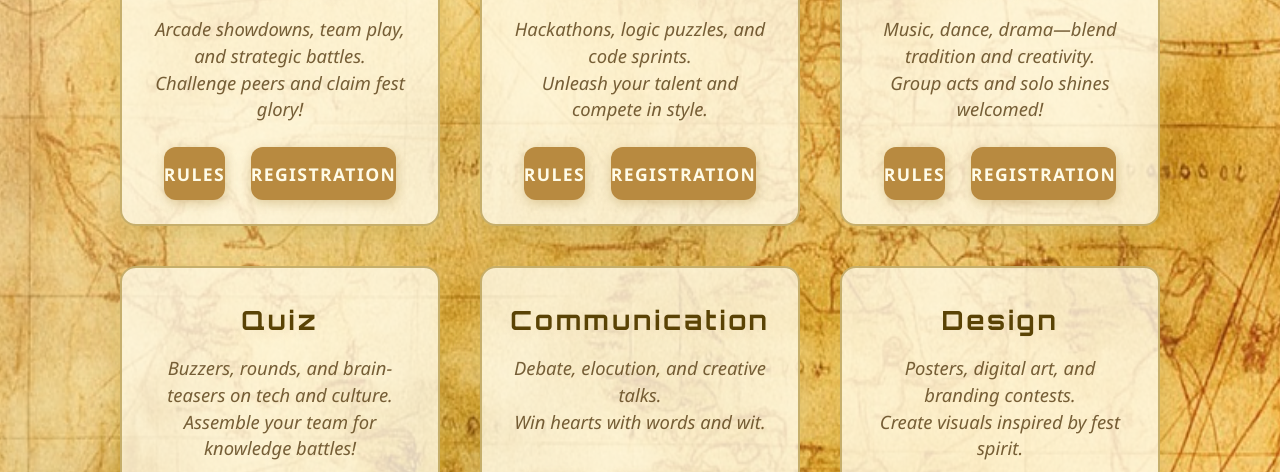
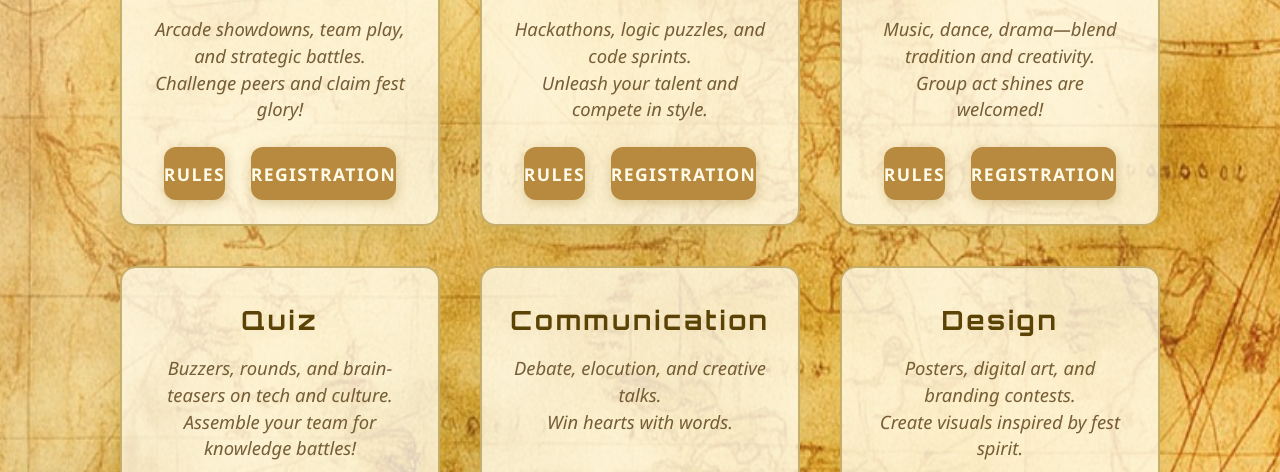
Before and after one commit to darshaningalagi/ACCOLADE, a plain HTML site: page index.html in a window 1280 px wide. Shown: the part 397-869 px from the top of the page. Drawn offline with Linux system fonts and the light colour scheme.

Commit message:
Update index.html

```diff
--- a/index.html
+++ b/index.html
@@ -333,7 +333,7 @@
         <div class="event-title">Cultural</div>
         <div class="event-description">
           Music, dance, drama—blend tradition and creativity.<br />
-          <em>Group acts and solo shines welcomed!</em>
+          <em>Group act shines are welcomed!</em>
         </div>
         <div class="event-buttons">
           <a href="cultural.html"><button class="fest-btn" type="button">Rules</button></a>
@@ -357,7 +357,7 @@
         <div class="event-title">Communication</div>
         <div class="event-description">
           Debate, elocution, and creative talks.<br />
-          <em>Win hearts with words and wit.</em>
+          <em>Win hearts with words.</em>
         </div>
         <div class="event-buttons">
           <a href="communication.html"><button class="fest-btn" type="button">Rules</button></a>
```
